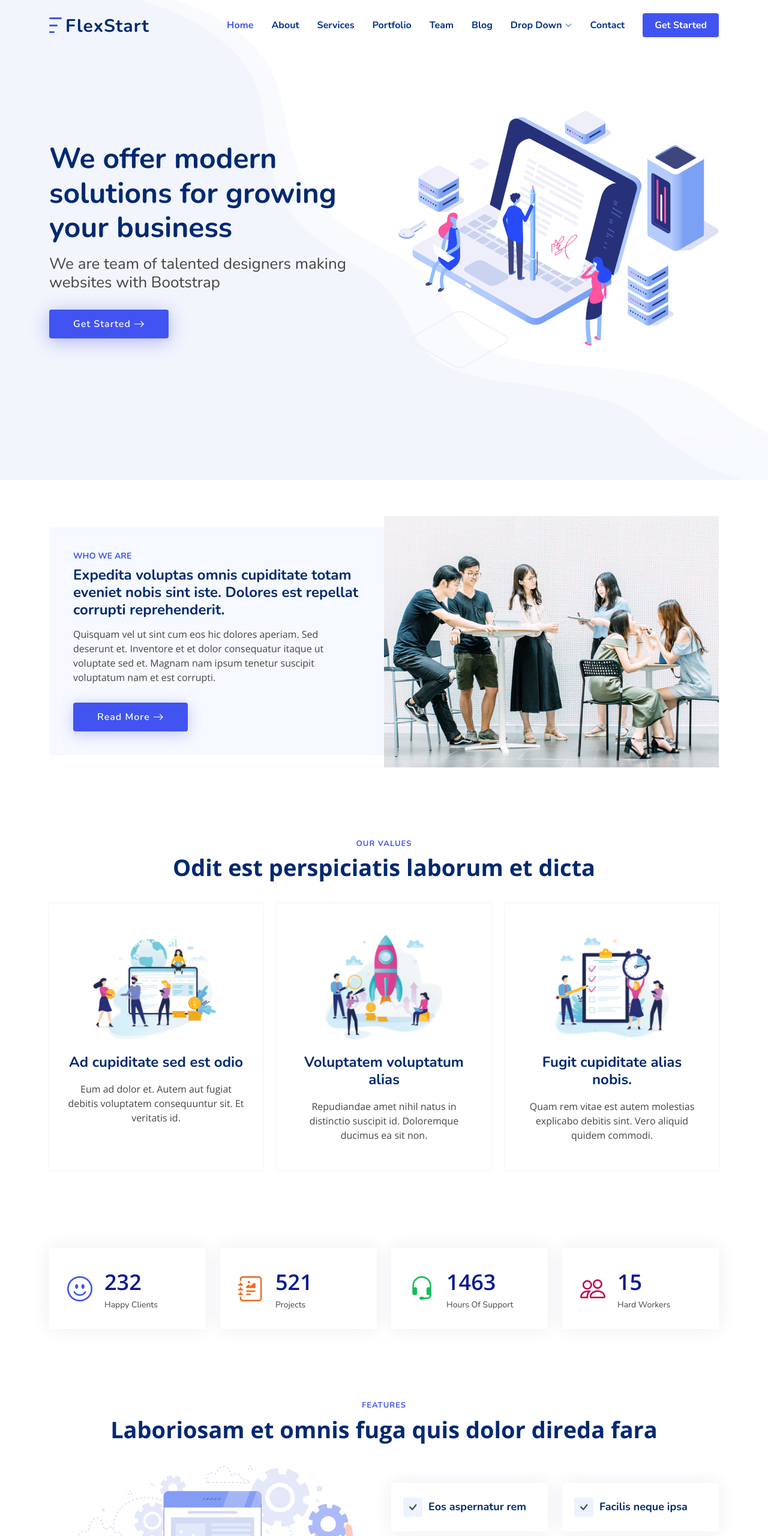
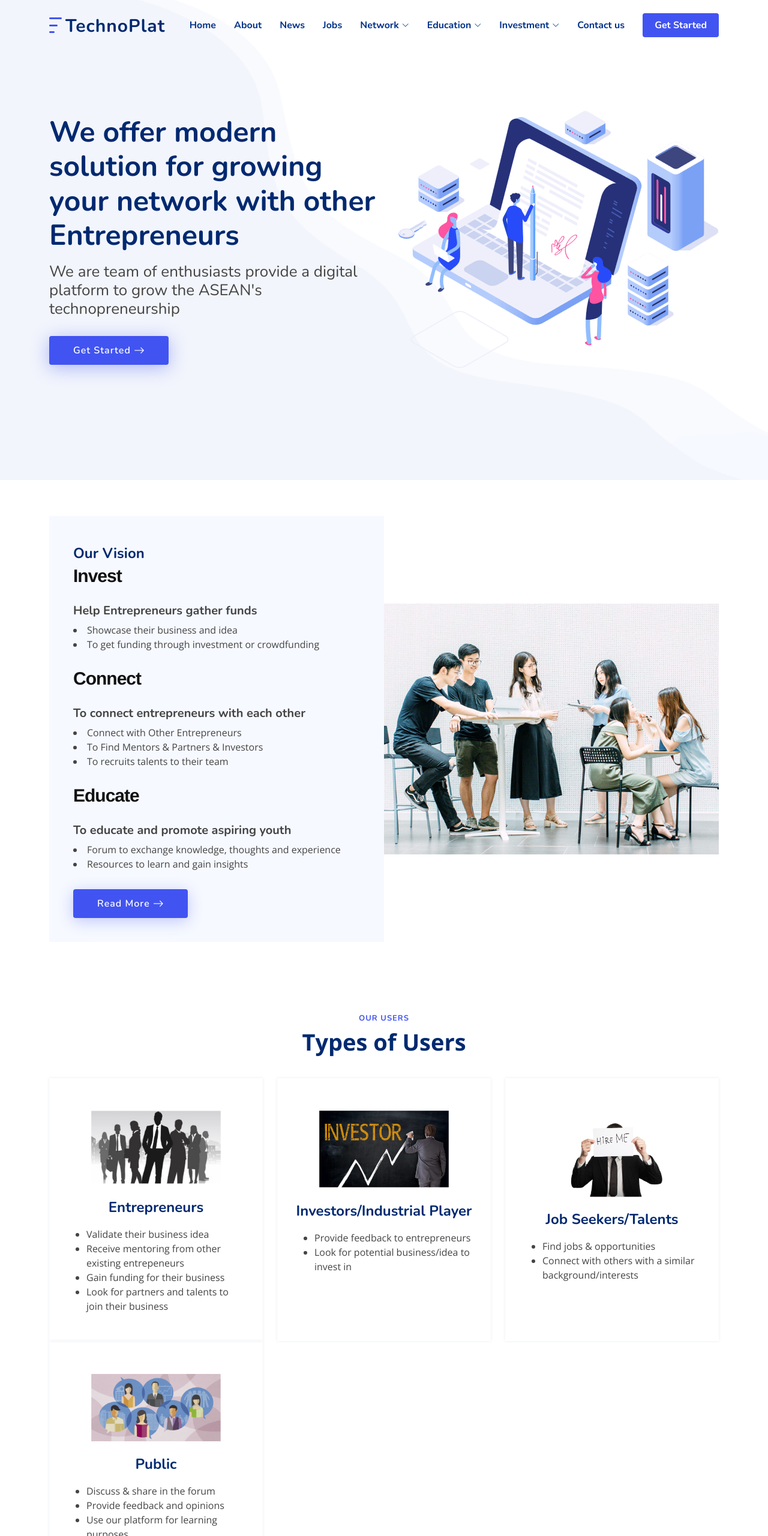
Before and after one commit to LeeSzeYuan/TechnoPlat, a plain HTML site: page FlexStart/index.html in a window 1280 px wide. Shown: the top 2560 px of the page at 60% size. Drawn offline with nearby package versions, Linux system fonts and the light colour scheme.

Commit message:
chinyi completing version 2 homepage

```diff
--- a/FlexStart/index.html
+++ b/FlexStart/index.html
@@ -44,35 +44,52 @@
 
       <a href="index.html" class="logo d-flex align-items-center">
         <img src="assets/img/logo.png" alt="">
-        <span>FlexStart</span>
+        <span>TechnoPlat</span>
       </a>
 
       <nav id="navbar" class="navbar">
         <ul>
-          <li><a class="nav-link scrollto active" href="#hero">Home</a></li>
-          <li><a class="nav-link scrollto" href="#about">About</a></li>
-          <li><a class="nav-link scrollto" href="#services">Services</a></li>
-          <li><a class="nav-link scrollto" href="#portfolio">Portfolio</a></li>
-          <li><a class="nav-link scrollto" href="#team">Team</a></li>
-          <li><a href="blog.html">Blog</a></li>
-          <li class="dropdown"><a href="#"><span>Drop Down</span> <i class="bi bi-chevron-down"></i></a>
+          <li><a class="nav-link scrollto " href="#">Home</a></li>
+          <li><a class="nav-link scrollto" href="#">About</a></li>
+          <li><a class="nav-link scrollto" href="#">News</a></li>
+          <li><a class="nav-link scrollto" href="#">Jobs</a></li>
+
+          <li class="dropdown"><a href="#"><span>Network</span> <i class="bi bi-chevron-down"></i></a>
             <ul>
-              <li><a href="#">Drop Down 1</a></li>
-              <li class="dropdown"><a href="#"><span>Deep Drop Down</span> <i class="bi bi-chevron-right"></i></a>
-                <ul>
-                  <li><a href="#">Deep Drop Down 1</a></li>
-                  <li><a href="#">Deep Drop Down 2</a></li>
-                  <li><a href="#">Deep Drop Down 3</a></li>
-                  <li><a href="#">Deep Drop Down 4</a></li>
-                  <li><a href="#">Deep Drop Down 5</a></li>
-                </ul>
-              </li>
-              <li><a href="#">Drop Down 2</a></li>
-              <li><a href="#">Drop Down 3</a></li>
-              <li><a href="#">Drop Down 4</a></li>
+               <span style="font-family:times;" >&nbsp Meet the people in:</span>
+              <li><a href="#">Business and Finance</a></li>
+              <li><a href="#">Technology</a></li>
+              <li><a href="#">Legal</a></li>
+              <li><a href="#">Marketing</a></li>
+              <li><a href="#">Investment</a></li>
+              <li><a href="#">Education</a></li>
+              <li><a href="#">Real Estate</a></li>
+
             </ul>
           </li>
-          <li><a class="nav-link scrollto" href="#contact">Contact</a></li>
+          <li class="dropdown"><a href="#"><span>Education</span> <i class="bi bi-chevron-down"></i></a>
+            <ul>
+              <li><a href="#">Forum</a></li>
+              <li><a href="#">Online Courses</a></li>
+
+            </ul>
+          </li>
+
+          <li class="dropdown"><a href="#"><span>Investment</span> <i class="bi bi-chevron-down"></i></a>
+            <ul>
+            <span style="font-family:times;">&nbsp For Investor:</span>
+              <li><a href="#">Potential Start Up Business</a></li>
+              <li><a href="#">Angel Investor Club</a></li>
+
+              <span style="font-family:times;">&nbsp For Start Up:</span>
+              <li><a href="#">Showcase your product</a></li>
+              <li><a href="#">Meet your Investor</a></li>
+              <li><a href="#">Contact Us for Fundraising</a></li>
+
+            </ul>
+          </li>
+
+          <li><a class="nav-link scrollto" href="#contact">Contact us</a></li>
           <li><a class="getstarted scrollto" href="#about">Get Started</a></li>
         </ul>
         <i class="bi bi-list mobile-nav-toggle"></i>
@@ -87,8 +104,8 @@
     <div class="container">
       <div class="row">
         <div class="col-lg-6 d-flex flex-column justify-content-center">
-          <h1 data-aos="fade-up">We offer modern solutions for growing your business</h1>
-          <h2 data-aos="fade-up" data-aos-delay="400">We are team of talented designers making websites with Bootstrap</h2>
+          <h1 data-aos="fade-up">We offer modern solution for growing your network with other Entrepreneurs </h1>
+          <h2 data-aos="fade-up" data-aos-delay="400">We are team of enthusiasts provide a digital platform to grow the ASEAN's technopreneurship</h2>
           <div data-aos="fade-up" data-aos-delay="600">
             <div class="text-center text-lg-start">
               <a href="#about" class="btn-get-started scrollto d-inline-flex align-items-center justify-content-center align-self-center">
@@ -115,11 +132,28 @@
 
           <div class="col-lg-6 d-flex flex-column justify-content-center" data-aos="fade-up" data-aos-delay="200">
             <div class="content">
-              <h3>Who We Are</h3>
-              <h2>Expedita voluptas omnis cupiditate totam eveniet nobis sint iste. Dolores est repellat corrupti reprehenderit.</h2>
+              <h3></h3>
+              <h2>Our Vision</h2>
+              <span style="color: #111; font-family: 'Helvetica Neue', sans-serif; font-size: 30px; font-weight: bold; letter-spacing: -1px; line-height: 1;">Invest</span>
               <p>
-                Quisquam vel ut sint cum eos hic dolores aperiam. Sed deserunt et. Inventore et et dolor consequatur itaque ut voluptate sed et. Magnam nam ipsum tenetur suscipit voluptatum nam et est corrupti.
+              <h5 style="font-family: font: 1em sans-serif; font-weight: bold">Help Entrepreneurs gather funds</h4>
+               <li class="list-item one">Showcase their business and idea</li>
+               <li class="list-item one">To get funding through investment or crowdfunding</li>
               </p>
+              <span style="color: #111; font-family: 'Helvetica Neue', sans-serif; font-size: 30px; font-weight: bold; letter-spacing: -1px; line-height: 1;">Connect</span>
+              <p>
+              <h5 style="font-family: font: 1em sans-serif; font-weight: bold">To connect entrepreneurs with each other</h4>
+               <li class="list-item one">Connect with Other Entrepreneurs </li>
+               <li class="list-item one">To Find Mentors & Partners & Investors</li>
+               <li class="list-item one">To recruits talents to their team</li>
+              </p>
+              <span style="color: #111; font-family: 'Helvetica Neue', sans-serif; font-size: 30px; font-weight: bold; letter-spacing: -1px; line-height: 1;">Educate</span>
+              <p>
+              <h5 style="font-family: font: 1em sans-serif; font-weight: bold">To educate and promote aspiring youth</h4>
+               <li class="list-item one">Forum to exchange knowledge, thoughts and experience</li>
+               <li class="list-item one">Resources to learn and gain insights</li>
+              </p>
+
               <div class="text-center text-lg-start">
                 <a href="#" class="btn-read-more d-inline-flex align-items-center justify-content-center align-self-center">
                   <span>Read More</span>
@@ -144,33 +178,64 @@
       <div class="container" data-aos="fade-up">
 
         <header class="section-header">
-          <h2>Our Values</h2>
-          <p>Odit est perspiciatis laborum et dicta</p>
+          <h2>Our Users</h2>
+          <p>Types of Users</p>
         </header>
 
         <div class="row">
 
           <div class="col-lg-4">
             <div class="box" data-aos="fade-up" data-aos-delay="200">
-              <img src="assets/img/values-1.png" class="img-fluid" alt="">
-              <h3>Ad cupiditate sed est odio</h3>
-              <p>Eum ad dolor et. Autem aut fugiat debitis voluptatem consequuntur sit. Et veritatis id.</p>
+              <img src="assets/img/team/entrepeneurs.jpg" class="img-fluid" alt="">
+              <h3>Entrepreneurs</h3>
+              <p>
+                <ul style="text-align: left;">
+                  <li>Validate their business idea</li>
+                  <li>Receive mentoring from other existing entrepeneurs</li>
+                  <li>Gain funding for their business</li>
+                  <li>Look for partners and talents to join their business</li>
+                </ul>
+                </p>
+
             </div>
           </div>
 
           <div class="col-lg-4 mt-4 mt-lg-0">
             <div class="box" data-aos="fade-up" data-aos-delay="400">
-              <img src="assets/img/values-2.png" class="img-fluid" alt="">
-              <h3>Voluptatem voluptatum alias</h3>
-              <p>Repudiandae amet nihil natus in distinctio suscipit id. Doloremque ducimus ea sit non.</p>
+              <img src="assets/img/team/investor.jpg" class="img-fluid" alt="">
+              <h3>Investors/Industrial Player</h3>
+              <p>
+                <ul style="text-align: left;">
+                  <li>Provide feedback to entrepreneurs</li>
+                  <li>Look for potential business/idea to invest in</li>
+                </ul>
+                </p>
             </div>
           </div>
 
           <div class="col-lg-4 mt-4 mt-lg-0">
             <div class="box" data-aos="fade-up" data-aos-delay="600">
-              <img src="assets/img/values-3.png" class="img-fluid" alt="">
-              <h3>Fugit cupiditate alias nobis.</h3>
-              <p>Quam rem vitae est autem molestias explicabo debitis sint. Vero aliquid quidem commodi.</p>
+              <img src="assets/img/team/hire-me-sign.jpg" class="img-fluid" alt="">
+              <h3>Job Seekers/Talents</h3>
+              <p>
+                <ul style="text-align: left;">
+                  <li>Find jobs & opportunities</li>
+                  <li>Connect with others with a similar background/interests</li>
+                </ul>
+                </p>
+            </div>
+          </div>
+          <div class="col-lg-4 mt-4 mt-lg-0">
+            <div class="box" data-aos="fade-up" data-aos-delay="600">
+              <img src="assets/img/team/ethos_13_osc19062014164527.jpg" class="img-fluid" alt="">
+              <h3>Public</h3>
+              <p>
+                <ul style="text-align: left;">
+                  <li>Discuss & share in the forum</li>
+                  <li>Provide feedback and opinions</li>
+                  <li>Use our platform for learning purposes</li>
+                </ul>
+                </p>
             </div>
           </div>
 
@@ -238,7 +303,7 @@
 
         <header class="section-header">
           <h2>Features</h2>
-          <p>Laboriosam et omnis fuga quis dolor direda fara</p>
+          <p>Simple,Reliable Function</p>
         </header>
 
         <div class="row">
@@ -253,42 +318,42 @@
               <div class="col-md-6" data-aos="zoom-out" data-aos-delay="200">
                 <div class="feature-box d-flex align-items-center">
                   <i class="bi bi-check"></i>
-                  <h3>Eos aspernatur rem</h3>
+                  <h3>Seek for Jobs</h3>
                 </div>
               </div>
 
               <div class="col-md-6" data-aos="zoom-out" data-aos-delay="300">
                 <div class="feature-box d-flex align-items-center">
                   <i class="bi bi-check"></i>
-                  <h3>Facilis neque ipsa</h3>
+                  <h3>Network with other Entrepreneurs</h3>
                 </div>
               </div>
 
               <div class="col-md-6" data-aos="zoom-out" data-aos-delay="400">
                 <div class="feature-box d-flex align-items-center">
                   <i class="bi bi-check"></i>
-                  <h3>Volup amet voluptas</h3>
+                  <h3>Discussion in Forum</h3>
                 </div>
               </div>
 
               <div class="col-md-6" data-aos="zoom-out" data-aos-delay="500">
                 <div class="feature-box d-flex align-items-center">
                   <i class="bi bi-check"></i>
-                  <h3>Rerum omnis sint</h3>
+                  <h3>Online Entrepreneurial Course</h3>
                 </div>
               </div>
 
               <div class="col-md-6" data-aos="zoom-out" data-aos-delay="600">
                 <div class="feature-box d-flex align-items-center">
                   <i class="bi bi-check"></i>
-                  <h3>Alias possimus</h3>
+                  <h3>Investment</h3>
                 </div>
               </div>
 
               <div class="col-md-6" data-aos="zoom-out" data-aos-delay="700">
                 <div class="feature-box d-flex align-items-center">
                   <i class="bi bi-check"></i>
-                  <h3>Repellendus mollitia</h3>
+                  <h3>Entrepreneurial related news</h3>
                 </div>
               </div>
 
```
Also changed, not shown: FlexStart/blog-single.html (+22 -20 lines), FlexStart/assets/img/Capture.PNG (added), FlexStart/assets/img/team/entrepeneurs.jpg (added), FlexStart/assets/img/team/ethos_13_osc19062014164527.jpg (added), FlexStart/assets/img/team/hire-me-sign.jpg (added), FlexStart/assets/img/team/investor.jpg (added), FlexStart/assets/img/team/networking.jpeg (added).
